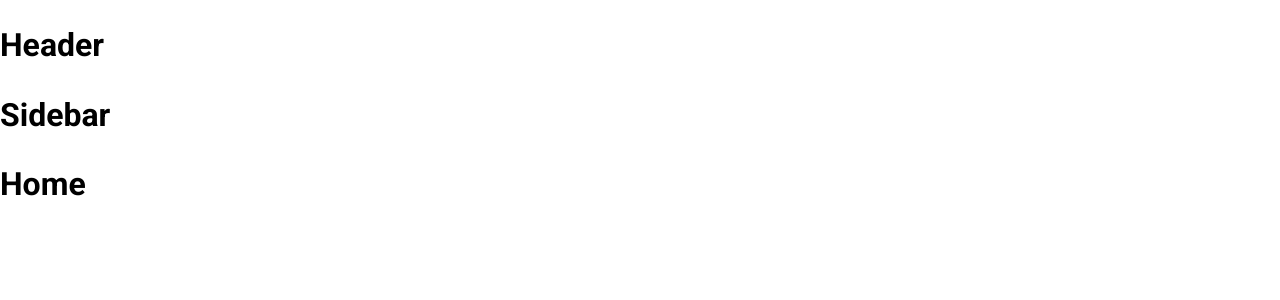
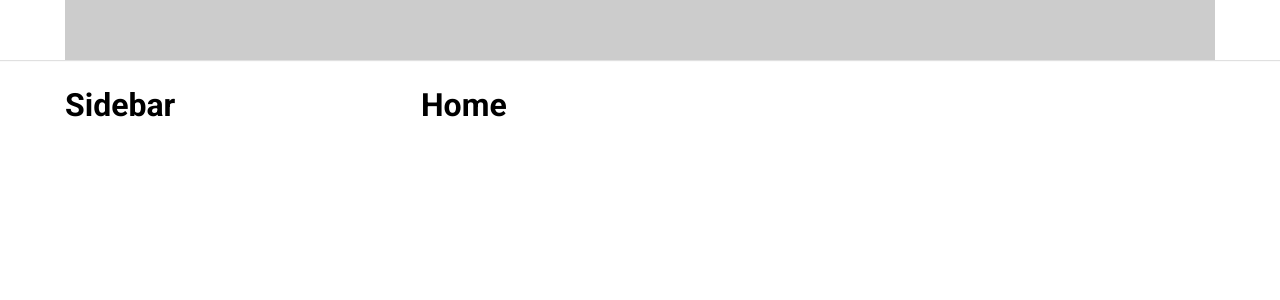
Before and after one commit to zanname98/clone-tiktok-ui, a React (Create React App) app: page / in a window 1280 px wide. Shown: the top 300 px of the page. Built offline with nearby package versions, Linux system fonts and the light colour scheme.

Commit message:
Dựng khung layout mặc định

```diff
--- a/package.json
+++ b/package.json
@@ -6,6 +6,7 @@
     "@testing-library/jest-dom": "^5.16.5",
     "@testing-library/react": "^13.4.0",
     "@testing-library/user-event": "^13.5.0",
+    "classnames": "^2.3.2",
     "react": "^18.2.0",
     "react-dom": "^18.2.0",
     "react-router-dom": "^6.11.1",
--- a/src/components/GlobalStyle/GlobalStyle.scss
+++ b/src/components/GlobalStyle/GlobalStyle.scss
@@ -1,13 +1,17 @@
 @import 'normalize.css';
 @import url('https://fonts.googleapis.com/css2?family=Roboto:ital,wght@0,400;0,500;0,700;1,400;1,700&display=swap');
 
-// :root{
-
-// }
+:root{
+    //Default Layout
+    --defaultLayout-header-height : 60px;
+    --defaultLayout-width : 1150px;
+}
 html{
     font-size: 62.5%;
 }
 *{
+    padding: 0;
+    margin: 0;
     box-sizing: border-box;
 }
 body{
--- /dev/null
+++ b/src/components/Layouts/DefaultLayot/DefaultLayout.module.scss
@@ -0,0 +1,15 @@
+.wrapper {
+    display: flex;
+    flex-direction: column;
+    align-items: center;
+
+}
+
+.container {
+    width: var( --defaultLayout-width,1150);
+    display: flex;
+}
+
+.content {
+    flex: 1;
+}
--- a/src/components/Layouts/DefaultLayot/Header/index.js
+++ /dev/null
@@ -1,5 +0,0 @@
-function Header() {
-    return ( <h1>Header</h1> );
-}
-
-export default Header;
--- /dev/null
+++ b/src/components/Layouts/DefaultLayot/Sidebar/Sidebar.module.scss
@@ -0,0 +1,3 @@
+.wrapper{
+    width: 356px;
+}
--- a/src/components/Layouts/DefaultLayot/Sidebar/index.js
+++ b/src/components/Layouts/DefaultLayot/Sidebar/index.js
@@ -1,5 +1,12 @@
+import classNames from 'classnames/bind';
+
+import styles from './Sidebar.module.scss';
+
+const cx = classNames.bind(styles);
 function Sidebar() {
-    return ( <h1>Sidebar</h1> );
+    return <aside className={cx('wrapper')}>
+        <h1>Sidebar</h1>
+    </aside>;
 }
 
 export default Sidebar;
--- a/src/components/Layouts/DefaultLayot/index.js
+++ b/src/components/Layouts/DefaultLayot/index.js
@@ -1,19 +1,20 @@
-import Header from "./Header";
-import Sidebar from "./Sidebar";
+import classNames from 'classnames/bind';
 
-function DefaultLayout({children}) {
-   return (
-    <div className="wrapper">
-        <Header/>
-        <div className="container">
-            <Sidebar/>
-            <div className="content">
-                {children}
+import Header from '~/components/Layouts/components/Header';
+import Sidebar from './Sidebar';
+import styles from './DefaultLayout.module.scss';
+
+const cx = classNames.bind(styles);
+function DefaultLayout({ children }) {
+    return (
+        <div className={cx('wrapper')}>
+            <Header />
+            <div className={cx('container')}>
+                <Sidebar />
+                <div className={cx('content')}>{children}</div>
             </div>
         </div>
-    </div>
-   )
-
+    );
 }
 
 export default DefaultLayout;
--- a/src/components/Layouts/HeaderOnly/Header/index.js
+++ /dev/null
@@ -1,5 +0,0 @@
-function Header() {
-    return <h1>Header</h1>
-}
-
-export default Header;
--- a/src/components/Layouts/HeaderOnly/index.js
+++ b/src/components/Layouts/HeaderOnly/index.js
@@ -1,4 +1,4 @@
-import Header from "./Header";
+import Header from "~/components/Layouts/components/Header";
 
 
 function HeaderOnly({children}) {
--- /dev/null
+++ b/src/components/Layouts/components/Header/index.js
@@ -0,0 +1,15 @@
+import classNames from 'classnames/bind';
+import styles from './Header.module.scss';
+
+const cx = classNames.bind(styles);
+
+function Header() {
+    return <header className={cx('wrapper')}>
+        <div className={cx('inner')}>
+            {/* Logo */}
+            {/* Search */}
+        </div>
+    </header>;
+}
+
+export default Header;
```
Also changed, not shown: src/pages/Upload/index.js (renamed from src/pages/Home copy/index.js), 1 other file (tests, documents, lock files or other folders).
